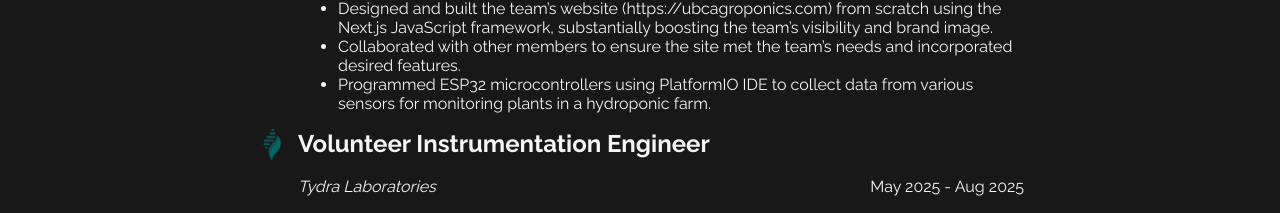
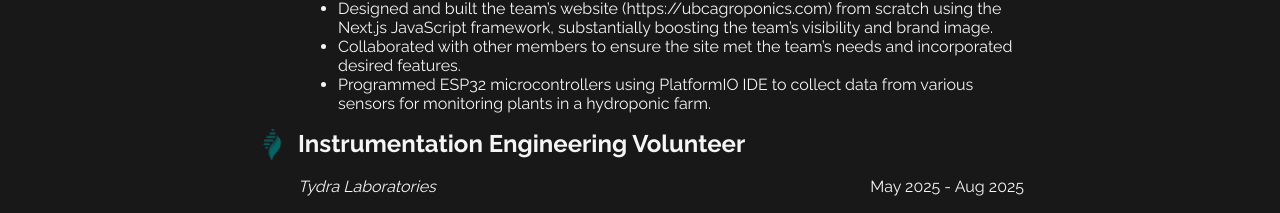
Before and after one commit to edansteen/edansteen.github.io, a Next.js app: page / in a window 1280 px wide. Shown: the part 1860-2073 px from the top of the page. Built offline with nearby package versions, Linux system fonts and the light colour scheme.

Commit message:
Again reworded volunteer role

```diff
--- a/src/pages/index.js
+++ b/src/pages/index.js
@@ -106,7 +106,7 @@ export default function Home({allPostsData}) {
             />
 
             <ExperienceCard
-              title="Volunteer Instrumentation Engineer"
+              title="Instrumentation Engineering Volunteer"
               company="Tydra Laboratories"
               companylogo={tydralabs}
               companyurl="https://tydralabs.com"
```
